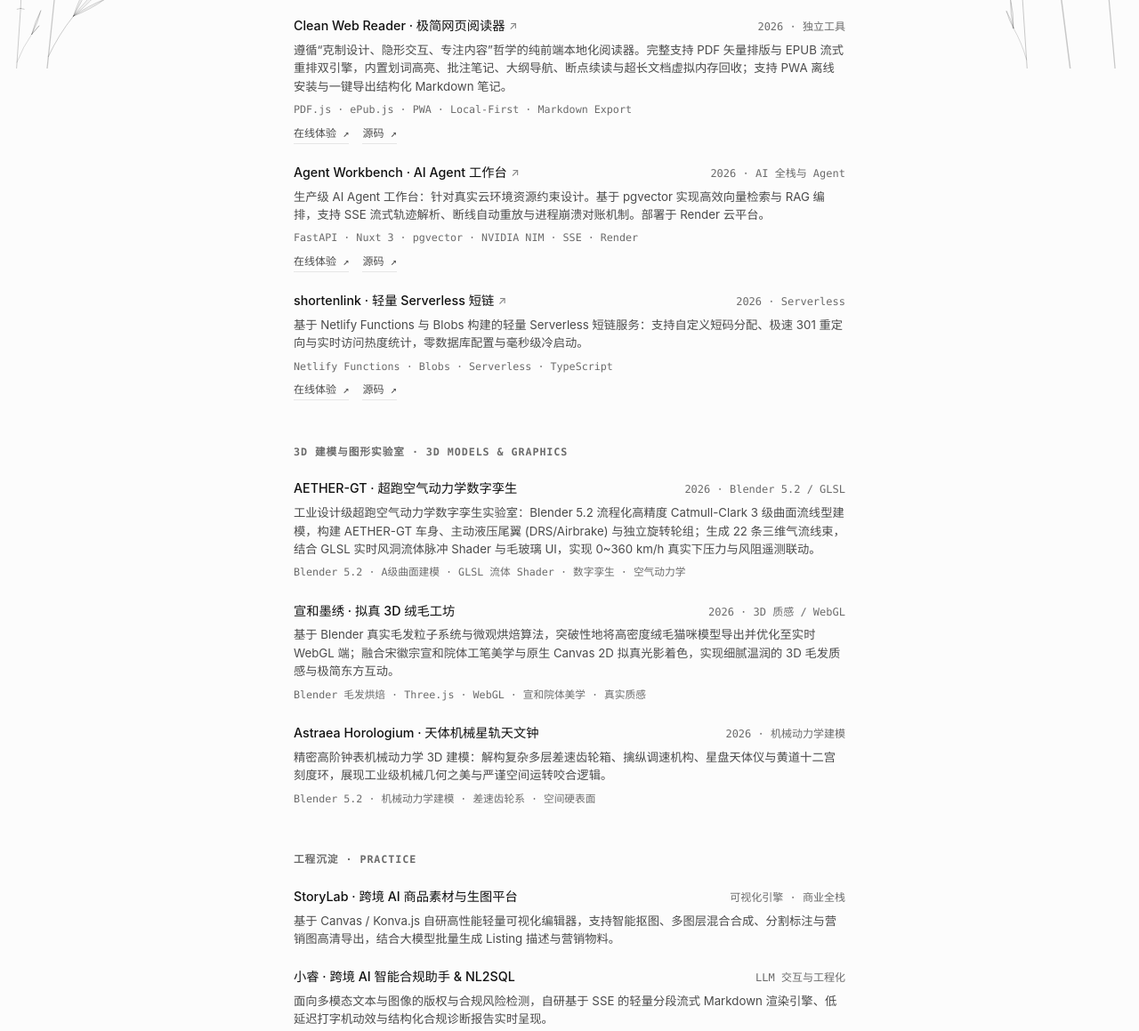
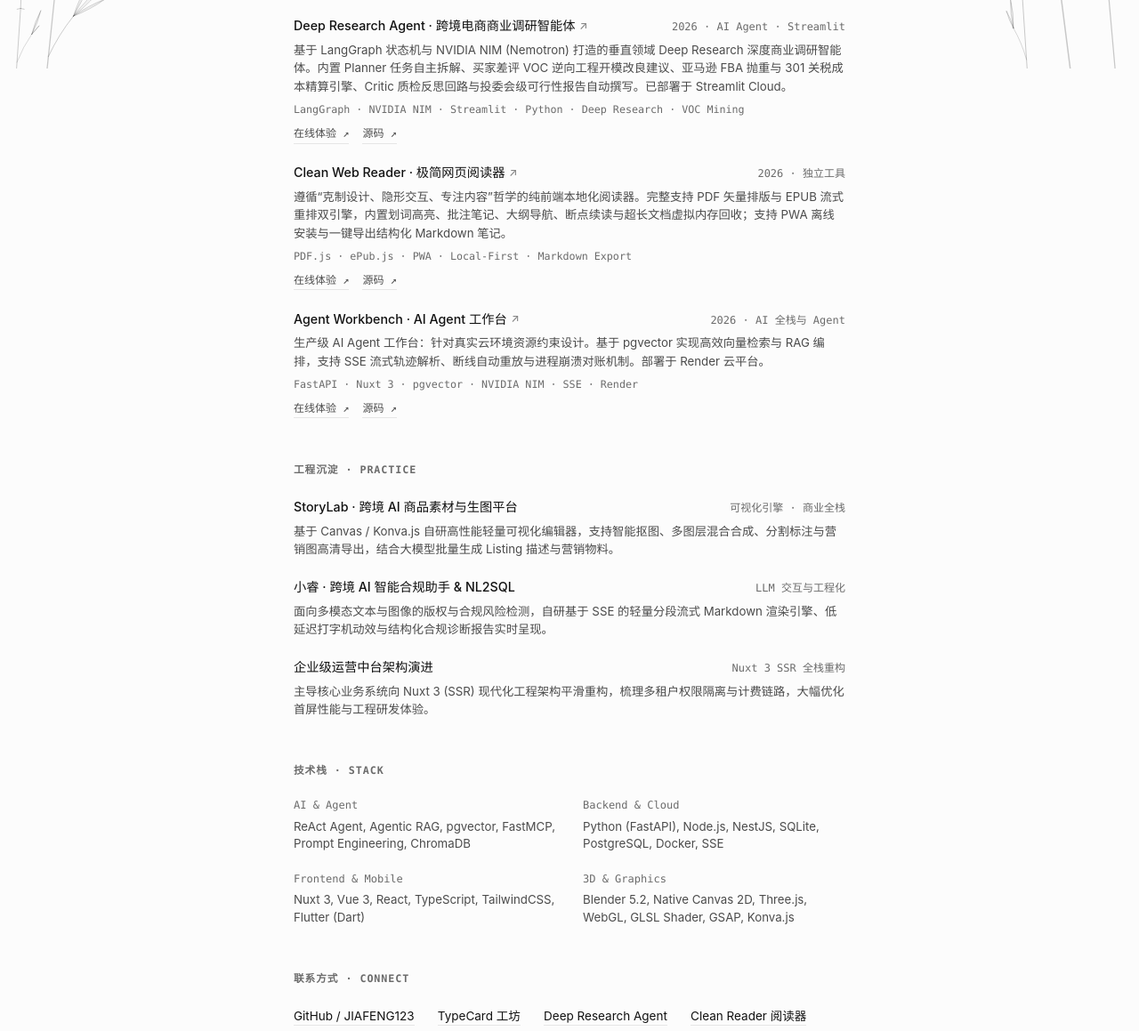
Before and after one commit to JIAFENG123/JIAFENG123.github.io, a plain HTML site: page index.html in a window 1280 px wide. Shown: the part 723-1882 px from the top of the page at 89% size. Drawn offline with Linux system fonts and the light colour scheme.

Commit message:
feat: highlight Streamlit Deep Research Agent, remove 3D section and shortenlink

```diff
--- a/index.html
+++ b/index.html
@@ -402,7 +402,7 @@
       <div class="now-box">
         <p>
           <span class="status-dot"></span>
-          已部署上线 <strong>TypeCard</strong>（社交美学卡片工坊）与 <strong>Clean Web Reader</strong>（极简网页端 PDF/EPUB 阅读器）；深度推进 <strong>Blender 5.2 流程化 3D 建模与毛发/流体着色器管线</strong>（超跑风洞、宣和拟真绒毛），并持续迭代 <strong>Agent Workbench</strong> 生产级云端架构。
+          聚焦于已部署上线的独立产品与生产级智能体：持续维护 <strong>TypeCard</strong>（社交美学卡片工坊）、<strong>Deep Research Agent</strong>（基于 LangGraph + NIM 的跨境出海商业调研智能体）与 <strong>Clean Web Reader</strong>（极简网页端阅读器），并推进 <strong>Agent Workbench</strong> 的云端生产架构演进。
         </p>
       </div>
     </section>
@@ -428,6 +428,22 @@
           </p>
         </li>
 
+        <!-- Cross-Border Deep Research Agent (Streamlit) -->
+        <li class="item">
+          <div class="item-header">
+            <a href="https://cross-border-e-commerce-2kxx7hfbiertguvimg48uy.streamlit.app/" target="_blank" rel="noopener noreferrer" class="item-title">
+              Deep Research Agent · 跨境电商商业调研智能体 <span class="arrow">↗</span>
+            </a>
+            <span class="item-meta">2026 · AI Agent · Streamlit</span>
+          </div>
+          <p class="item-desc">基于 LangGraph 状态机与 NVIDIA NIM (Nemotron) 打造的垂直领域 Deep Research 深度商业调研智能体。内置 Planner 任务自主拆解、买家差评 VOC 逆向工程开模改良建议、亚马逊 FBA 抛重与 301 关税成本精算引擎、Critic 质检反思回路与投委会级可行性报告自动撰写。已部署于 Streamlit Cloud。</p>
+          <p class="item-tags">LangGraph · NVIDIA NIM · Streamlit · Python · Deep Research · VOC Mining</p>
+          <p class="item-links">
+            <a href="https://cross-border-e-commerce-2kxx7hfbiertguvimg48uy.streamlit.app/" target="_blank" rel="noopener noreferrer">在线体验 ↗</a>
+            <a href="https://github.com/JIAFENG123/cross-border-e-commerce" target="_blank" rel="noopener noreferrer">源码 ↗</a>
+          </p>
+        </li>
+
         <!-- Clean Web Reader -->
         <li class="item">
           <div class="item-header">
@@ -458,60 +474,6 @@
             <a href="https://agent-workbench-web-yvz3.onrender.com" target="_blank" rel="noopener noreferrer">在线体验 ↗</a>
             <a href="https://github.com/JIAFENG123/agent-workbench" target="_blank" rel="noopener noreferrer">源码 ↗</a>
           </p>
-        </li>
-
-        <!-- shortenlink -->
-        <li class="item">
-          <div class="item-header">
-            <a href="https://magical-boba-a45454.netlify.app/" target="_blank" rel="noopener noreferrer" class="item-title">
-              shortenlink · 轻量 Serverless 短链 <span class="arrow">↗</span>
-            </a>
-            <span class="item-meta">2026 · Serverless</span>
-          </div>
-          <p class="item-desc">基于 Netlify Functions 与 Blobs 构建的轻量 Serverless 短链服务：支持自定义短码分配、极速 301 重定向与实时访问热度统计，零数据库配置与毫秒级冷启动。</p>
-          <p class="item-tags">Netlify Functions · Blobs · Serverless · TypeScript</p>
-          <p class="item-links">
-            <a href="https://magical-boba-a45454.netlify.app/" target="_blank" rel="noopener noreferrer">在线体验 ↗</a>
-            <a href="https://github.com/JIAFENG123/shortenlink" target="_blank" rel="noopener noreferrer">源码 ↗</a>
-          </p>
-        </li>
-
-      </ul>
-    </section>
-
-    <!-- 3D 建模与图形实验室 / 3D Models & Graphics -->
-    <section>
-      <h2 class="section-title">3D 建模与图形实验室 · 3D Models & Graphics</h2>
-      <ul class="item-list">
-
-        <!-- AETHER-GT -->
-        <li class="item">
-          <div class="item-header">
-            <span class="item-title">AETHER-GT · 超跑空气动力学数字孪生</span>
-            <span class="item-meta">2026 · Blender 5.2 / GLSL</span>
-          </div>
-          <p class="item-desc">工业设计级超跑空气动力学数字孪生实验室：Blender 5.2 流程化高精度 Catmull-Clark 3 级曲面流线型建模，构建 AETHER-GT 车身、主动液压尾翼 (DRS/Airbrake) 与独立旋转轮组；生成 22 条三维气流线束，结合 GLSL 实时风洞流体脉冲 Shader 与毛玻璃 UI，实现 0~360 km/h 真实下压力与风阻遥测联动。</p>
-          <p class="item-tags">Blender 5.2 · A级曲面建模 · GLSL 流体 Shader · 数字孪生 · 空气动力学</p>
-        </li>
-
-        <!-- 宣和墨绣 · 拟真 3D 绒毛工坊 -->
-        <li class="item">
-          <div class="item-header">
-            <span class="item-title">宣和墨绣 · 拟真 3D 绒毛工坊</span>
-            <span class="item-meta">2026 · 3D 质感 / WebGL</span>
-          </div>
-          <p class="item-desc">基于 Blender 真实毛发粒子系统与微观烘焙算法，突破性地将高密度绒毛猫咪模型导出并优化至实时 WebGL 端；融合宋徽宗宣和院体工笔美学与原生 Canvas 2D 拟真光影着色，实现细腻温润的 3D 毛发质感与极简东方互动。</p>
-          <p class="item-tags">Blender 毛发烘焙 · Three.js · WebGL · 宣和院体美学 · 真实质感</p>
-        </li>
-
-        <!-- Astraea Horologium -->
-        <li class="item">
-          <div class="item-header">
-            <span class="item-title">Astraea Horologium · 天体机械星轨天文钟</span>
-            <span class="item-meta">2026 · 机械动力学建模</span>
-          </div>
-          <p class="item-desc">精密高阶钟表机械动力学 3D 建模：解构复杂多层差速齿轮箱、擒纵调速机构、星盘天体仪与黄道十二宫刻度环，展现工业级机械几何之美与严谨空间运转咬合逻辑。</p>
-          <p class="item-tags">Blender 5.2 · 机械动力学建模 · 差速齿轮系 · 空间硬表面</p>
         </li>
 
       </ul>
@@ -581,6 +543,9 @@
         </li>
         <li class="link-item">
           <a href="https://jiafeng123.github.io/typecard/" target="_blank" rel="noopener noreferrer">TypeCard 工坊</a>
+        </li>
+        <li class="link-item">
+          <a href="https://cross-border-e-commerce-2kxx7hfbiertguvimg48uy.streamlit.app/" target="_blank" rel="noopener noreferrer">Deep Research Agent</a>
         </li>
         <li class="link-item">
           <a href="https://jiafeng123.github.io/clean-pdf-reader/" target="_blank" rel="noopener noreferrer">Clean Reader 阅读器</a>
```
Also changed, not shown: 1 other file.
